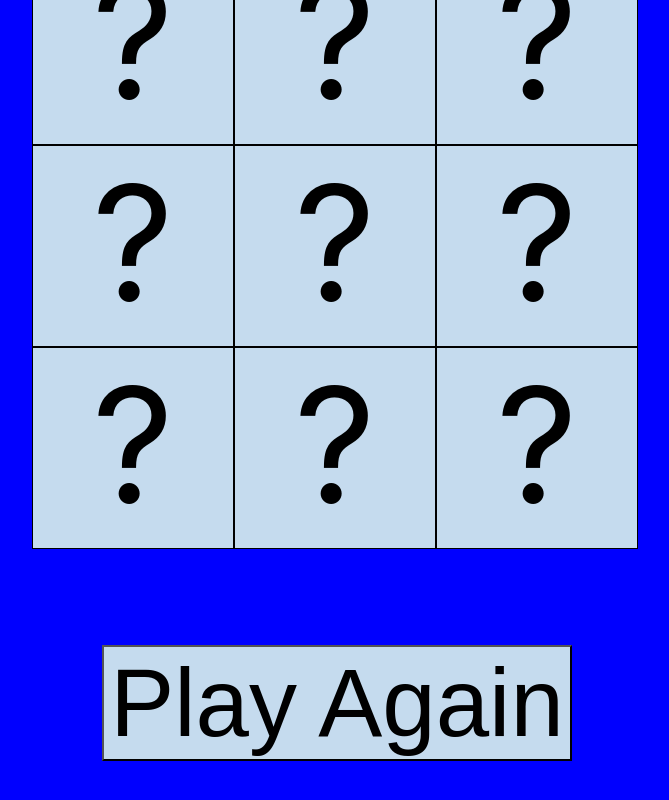
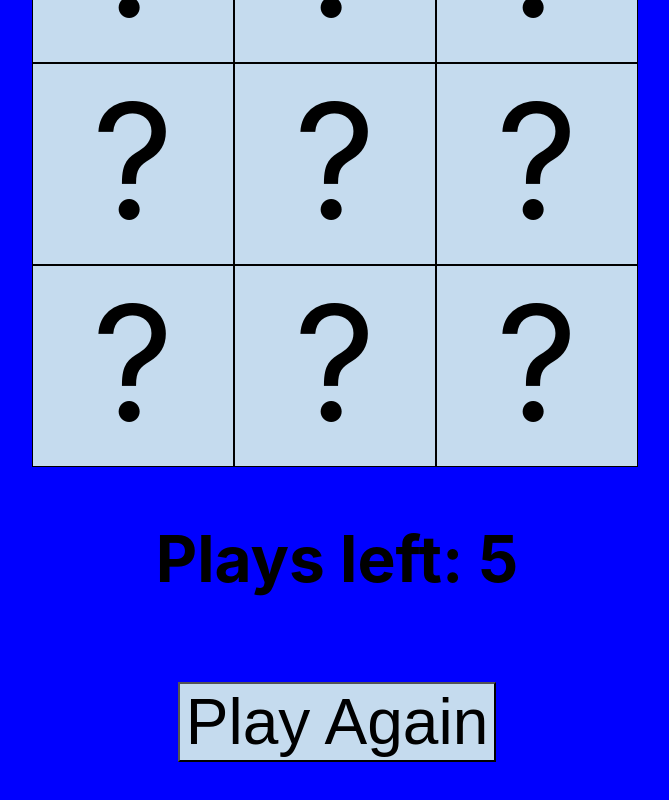
Before and after one commit to learn-academy-2023-foxtrot/treasurehunt-spectacular-instructors, a React (Create React App) app: page / in a window 1280 px wide. Shown: the part 302-1102 px from the top of the page, without its empty margins (303-972 px from the left). Built offline with nearby package versions, Linux system fonts and the light colour scheme.

Commit message:
add counter logic to handleClick function and conditional rendering

```diff
--- a/src/App.css
+++ b/src/App.css
@@ -1,9 +1,9 @@
 body {
   background-color: blue;
 }
-h1, button {
+h1, h2, h3, button {
   text-align: center;
-  font-size: 6rem;
+  font-size: 4rem;
 }
 
 .square {
@@ -30,7 +30,7 @@ button {
   display: flex;
   justify-content: center;
   align-items: center;
-  padding: 6rem;
+  padding: 2rem;
 }
 
 button:hover {
--- a/src/App.js
+++ b/src/App.js
@@ -16,6 +16,8 @@ const App = () => {
     "?"
   ])
 
+  const [counter, setCounter] = useState(5)
+
   const handleClick = (selectedIndex) => {
     // return something
 
@@ -23,6 +25,9 @@ const handleClick = (selectedIndex) => {
     let treasureIndex = Math.floor(Math.random() * board.length)
     let bombIndex = Math.floor(Math.random() * board.length)
 
+    setCounter(counter-1)
+
+    if(counter > 0) {
       if(bombIndex === treasureIndex) {
         board[selectedIndex]="🌧️"
         setBoard([...board])
@@ -37,6 +42,7 @@ const handleClick = (selectedIndex) => {
       setBoard([...board])
       }
     }
+  }
 
   const reStart = () => {
     setBoard(Array(9).fill("?"))
@@ -46,7 +52,7 @@ const handleClick = (selectedIndex) => {
     <>
       <h1>Treasure Hunt Game</h1>
       <Square board={board} handleClick={handleClick}/>
-      <NewGame reStart={reStart}/>
+      <NewGame reStart={reStart} counter={counter}/>
     </>
   )
 }
--- a/src/components/NewGame.js
+++ b/src/components/NewGame.js
@@ -1,12 +1,21 @@
 import React from "react";
 
-const NewGame = ({reStart}) => {
+const NewGame = ({reStart, counter}) => {
   return(
-    <div id="center">
-      <button onClick={reStart}>
-        Play Again
-      </button>
-    </div>
+    <>
+      {counter > 0 &&
+        <h2> Plays left: {counter}</h2>
+      }
+
+      {counter < 0 &&
+        <h3> No plays left</h3>
+      }
+      <div id="center">
+        <button onClick={reStart}>
+          Play Again
+        </button>
+      </div>
+    </>
   )
 }
 
```
Also changed, not shown: 1 other file (tests, documents, lock files or other folders). Lines whose indentation alone changed are shown as unchanged.
